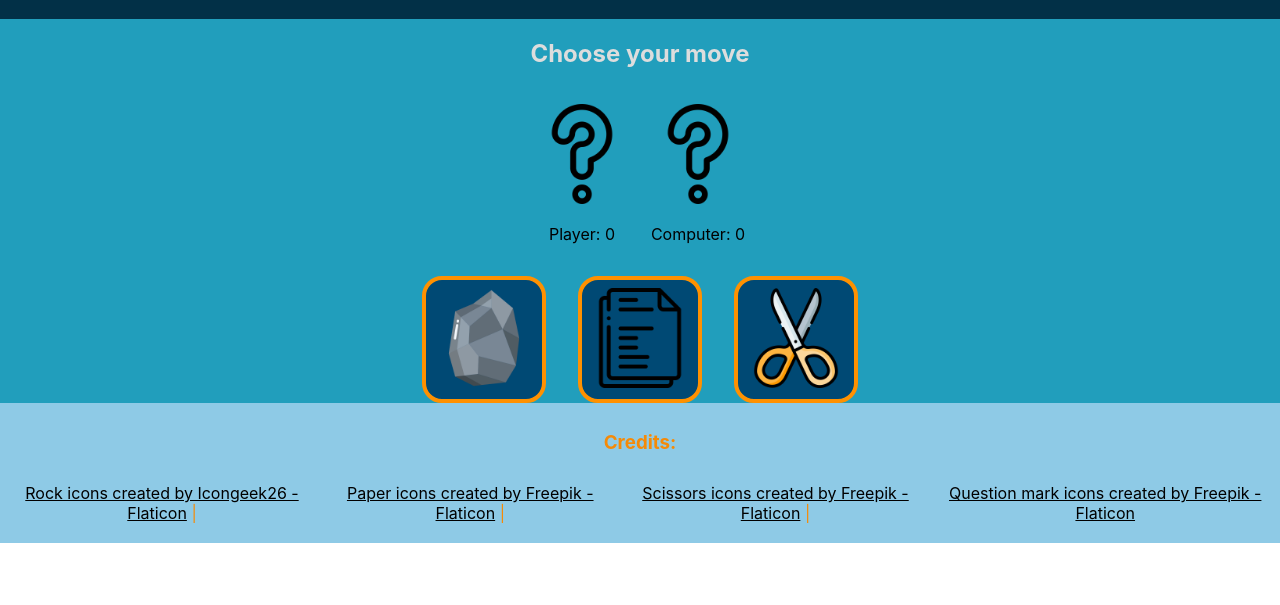
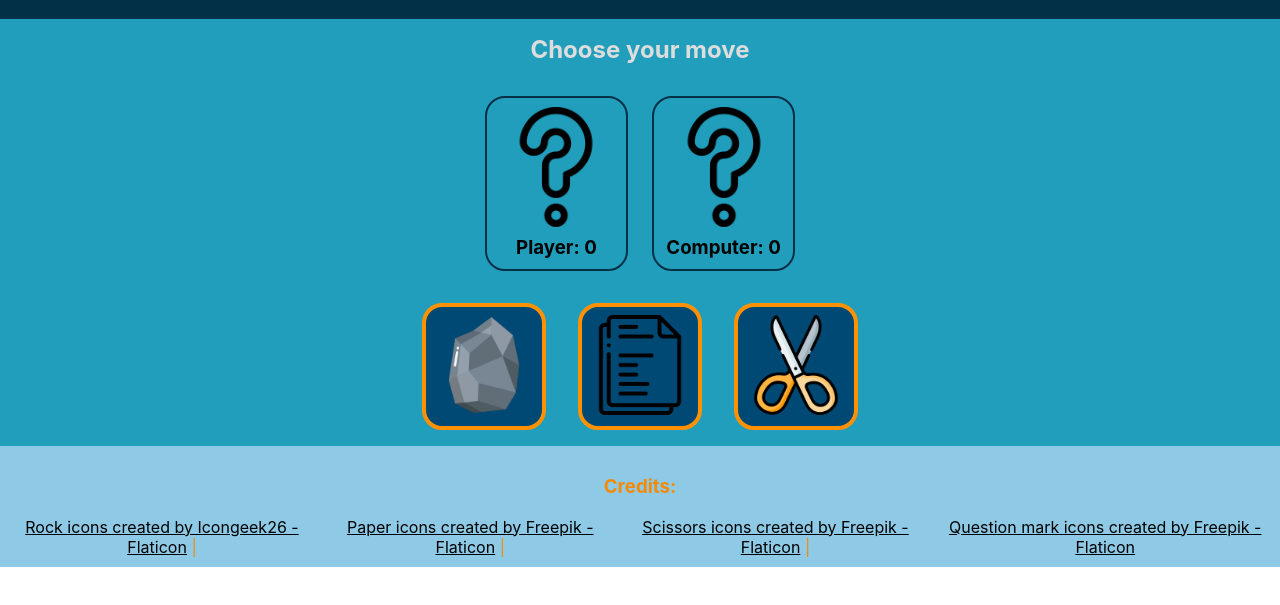
Before and after one commit to creative-nam/rock-paper-scissor, a plain HTML site: page index.html in a window 1280 px wide. Shown: the part 63-668 px from the top of the page. Drawn offline with Linux system fonts and the light colour scheme.

Commit message:
made a few last adjusments to the style

```diff
--- a/index.html
+++ b/index.html
@@ -19,20 +19,20 @@
         </section>
 
         <section id="score">
-            <div class="score-box">
+            <div class="scoreBox">
                 <div id="playerIcon">
-                    <img src="images/question-mark.png" width="100px" height="100px">
+                    <img src="images/question-mark.png" width="120px" height="120px">
                 </div>
 
-                <p>Player: <span id="playerScore">0</span></p>
+                <h3>Player: <span id="playerScore">0</span></h3>
             </div>
 
-            <div class="score-box">
+            <div class="scoreBox">
                 <div id="computerIcon">
-                    <img src="images/question-mark.png" width="100px" height="100px">
+                    <img src="images/question-mark.png" width="120px" height="120px">
                 </div>
 
-                <p>Computer: <span id="computerScore">0</span></p>
+                <h3>Computer: <span id="computerScore">0</span></h3>
             </div>
         </section>
 
--- a/style.css
+++ b/style.css
@@ -17,7 +17,8 @@ main {
   display: flex;
   flex-direction: column;
   align-items: center;
-  gap: 1em;
+  gap: 2em;
+  padding: 1em;
 }
 
 #dialogue {
@@ -27,8 +28,22 @@ main {
 
 #score {
   display: flex;
-  gap: 1em;
+  gap: 1.5em;
   text-align: center;
+}
+
+.scoreBox {
+  border: 2.5px solid #023047;
+  border-radius: 20px;
+  padding: .6em;
+  display: flex;
+  flex-direction: column;
+  align-items: center;
+  gap: 5px;
+}
+
+.scoreBox h3, #dialogue h2 {
+  margin: 0;
 }
 
 #moves {
@@ -64,10 +79,6 @@ ul {
   gap: 1em;
 }
 
-li {
-  margin: 10px 0;
-}
-
 li a {
   color: black;
 }
```
